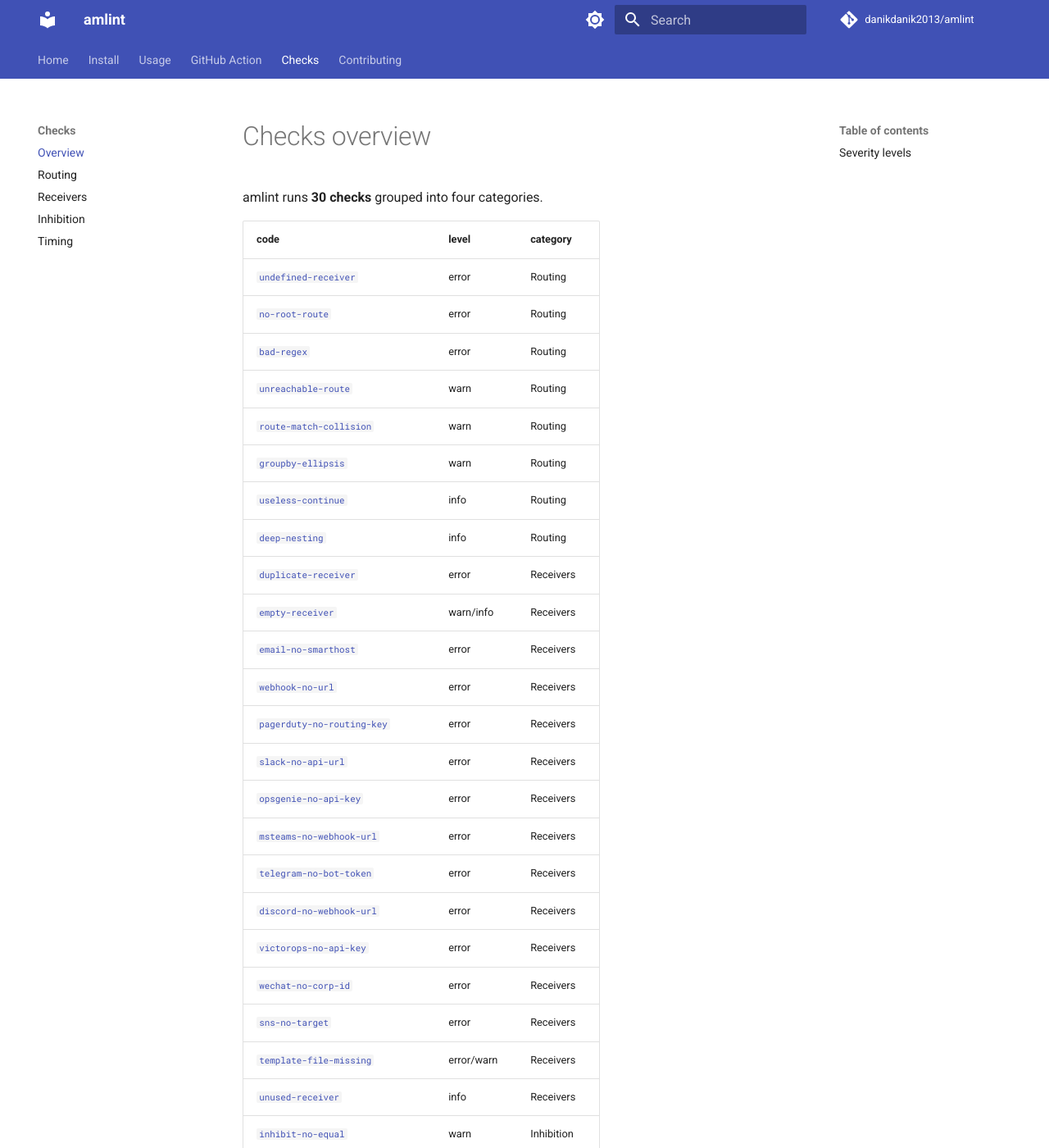
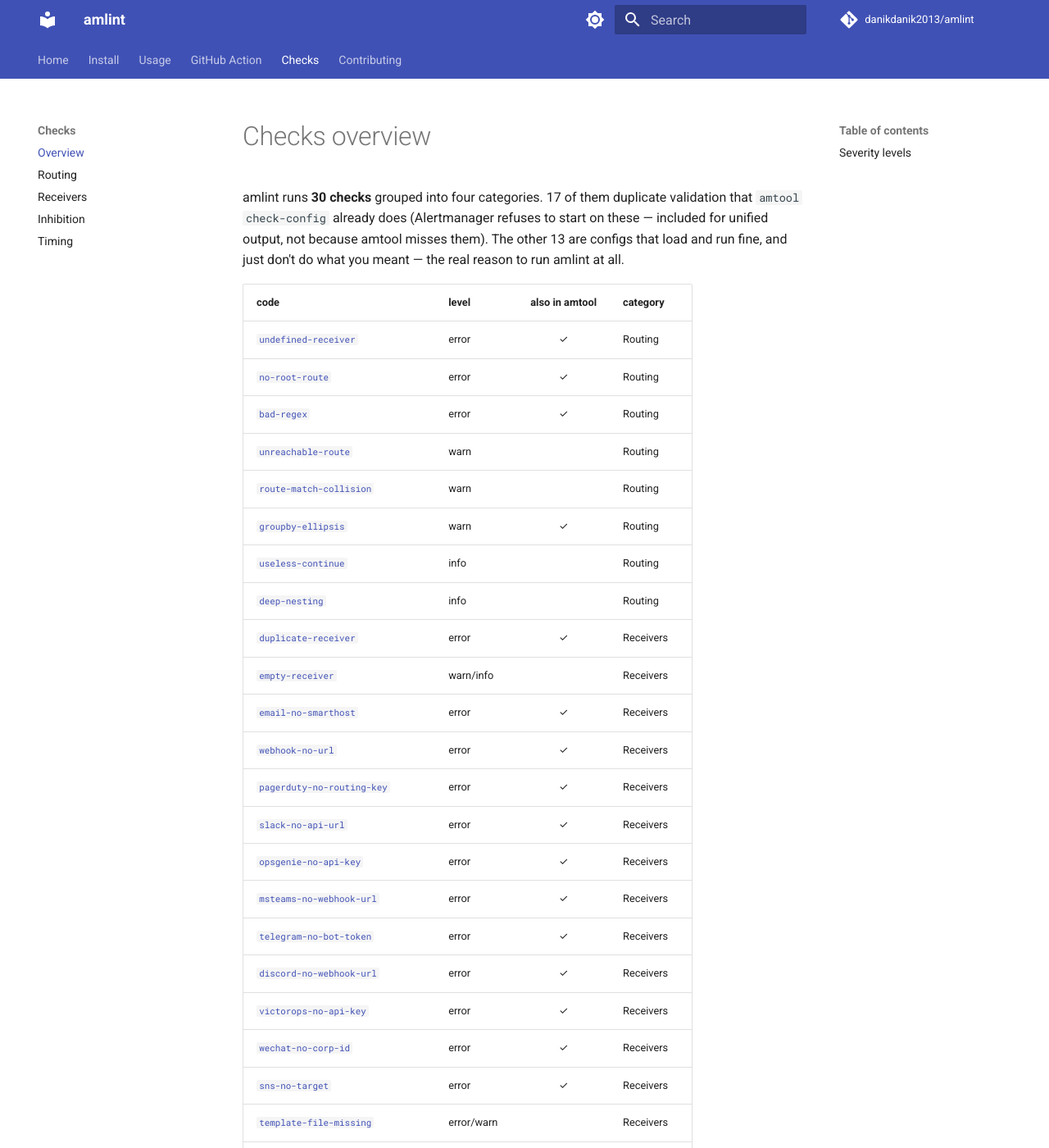
Before and after one commit to danikdanik2013/amlint, an MkDocs documentation site: the page built from docs/checks/index.md, in a window 1280 px wide and 1400 px high. Shown: the whole window at 82% size. Built offline with MkDocs 1.6.1 and Material for MkDocs 9.7.7, drawn with Linux system fonts in a browser that asks for light colours; comment, search, counter and statistics services are not loaded; some of the changed text lies outside the part shown.

Commit message:
v0.2.1: correct amtool comparison, 17 of 30 checks are duplicates
Verified empirically against amtool v0.33.1 (real binary, not docs) that 17 of
amlint's 30 checks duplicate validation Alertmanager's own config loader already
performs: undefined-receiver, undefined-time-interval, bad-regex, groupby-ellipsis,
no-root-route, duplicate-receiver, and all 11 integration required-field checks
(email/webhook/pagerduty/slack/opsgenie/msteams/telegram/discord/victorops/wechat/sns).
Alertmanager refuses to start on every one of these — it does not silently misbehave,
contrary to what the README and docs previously implied.

- explains.py: new ALSO_CAUGHT_BY_AMTOOL set (17 codes); fixed 'why' text on 13
  checks that falsely claimed silent/partial failure instead of Alertmanager
  refusing to start
- cli.py: 'amlint list' gets an amtool column; 'amlint explain <code>' states
  for every check whether amtool also catches it
- README.md, docs/index.md: replaced the inaccurate 'amtool ❌ / amlint ✅'
  comparison table with a verified one; reframed the pitch around the 13 checks
  that are genuinely amtool-can't-do (unreachable routes, route collisions,
  inhibition logic, timing misconfig, unused/empty receivers)
- docs/checks/index.md: overview table annotated with the same amtool column,
  cross-checked programmatically against the 30 real check codes and the 17-item
  set — no manual-transcription errors
- 4 new tests (103 total) verifying the CLI surfaces this honestly

No functional/behavioral change to what amlint flags — this is a documentation
and messaging correction, plus a small CLI transparency feature.

```diff
--- a/docs/checks/index.md
+++ b/docs/checks/index.md
@@ -1,39 +1,45 @@
 # Checks overview
 
-amlint runs **30 checks** grouped into four categories.
+amlint runs **30 checks** grouped into four categories. 17 of them duplicate validation
+that `amtool check-config` already does (Alertmanager refuses to start on these — included
+for unified output, not because amtool misses them). The other 13 are configs that load
+and run fine, and just don't do what you meant — the real reason to run amlint at all.
 
-| code | level | category |
-|------|-------|----------|
-| [`undefined-receiver`](routing.md#undefined-receiver) | error | Routing |
-| [`no-root-route`](routing.md#no-root-route) | error | Routing |
-| [`bad-regex`](routing.md#bad-regex) | error | Routing |
-| [`unreachable-route`](routing.md#unreachable-route) | warn | Routing |
-| [`route-match-collision`](routing.md#route-match-collision) | warn | Routing |
-| [`groupby-ellipsis`](routing.md#groupby-ellipsis) | warn | Routing |
-| [`useless-continue`](routing.md#useless-continue) | info | Routing |
-| [`deep-nesting`](routing.md#deep-nesting) | info | Routing |
-| [`duplicate-receiver`](receivers.md#duplicate-receiver) | error | Receivers |
-| [`empty-receiver`](receivers.md#empty-receiver) | warn/info | Receivers |
-| [`email-no-smarthost`](receivers.md#email-no-smarthost) | error | Receivers |
-| [`webhook-no-url`](receivers.md#webhook-no-url) | error | Receivers |
-| [`pagerduty-no-routing-key`](receivers.md#pagerduty-no-routing-key) | error | Receivers |
-| [`slack-no-api-url`](receivers.md#slack-no-api-url) | error | Receivers |
-| [`opsgenie-no-api-key`](receivers.md#opsgenie-no-api-key) | error | Receivers |
-| [`msteams-no-webhook-url`](receivers.md#msteams-no-webhook-url) | error | Receivers |
-| [`telegram-no-bot-token`](receivers.md#telegram-no-bot-token) | error | Receivers |
-| [`discord-no-webhook-url`](receivers.md#discord-no-webhook-url) | error | Receivers |
-| [`victorops-no-api-key`](receivers.md#victorops-no-api-key) | error | Receivers |
-| [`wechat-no-corp-id`](receivers.md#wechat-no-corp-id) | error | Receivers |
-| [`sns-no-target`](receivers.md#sns-no-target) | error | Receivers |
-| [`template-file-missing`](receivers.md#template-file-missing) | error/warn | Receivers |
-| [`unused-receiver`](receivers.md#unused-receiver) | info | Receivers |
-| [`inhibit-no-equal`](inhibition.md#inhibit-no-equal) | warn | Inhibition |
-| [`circular-inhibition`](inhibition.md#circular-inhibition) | warn | Inhibition |
-| [`inhibit-same-match`](inhibition.md#inhibit-same-match) | info | Inhibition |
-| [`repeat-before-group`](timing.md#repeat-before-group) | warn | Timing |
-| [`wait-exceeds-interval`](timing.md#wait-exceeds-interval) | warn | Timing |
-| [`undefined-time-interval`](timing.md#undefined-time-interval) | error | Timing |
-| [`global-resolve-timeout-missing`](timing.md#global-resolve-timeout-missing) | info | Timing |
+| code | level | also in amtool | category |
+|------|-------|:---:|----------|
+| [`undefined-receiver`](routing.md#undefined-receiver) | error | ✓ | Routing |
+| [`no-root-route`](routing.md#no-root-route) | error | ✓ | Routing |
+| [`bad-regex`](routing.md#bad-regex) | error | ✓ | Routing |
+| [`unreachable-route`](routing.md#unreachable-route) | warn | | Routing |
+| [`route-match-collision`](routing.md#route-match-collision) | warn | | Routing |
+| [`groupby-ellipsis`](routing.md#groupby-ellipsis) | warn | ✓ | Routing |
+| [`useless-continue`](routing.md#useless-continue) | info | | Routing |
+| [`deep-nesting`](routing.md#deep-nesting) | info | | Routing |
+| [`duplicate-receiver`](receivers.md#duplicate-receiver) | error | ✓ | Receivers |
+| [`empty-receiver`](receivers.md#empty-receiver) | warn/info | | Receivers |
+| [`email-no-smarthost`](receivers.md#email-no-smarthost) | error | ✓ | Receivers |
+| [`webhook-no-url`](receivers.md#webhook-no-url) | error | ✓ | Receivers |
+| [`pagerduty-no-routing-key`](receivers.md#pagerduty-no-routing-key) | error | ✓ | Receivers |
+| [`slack-no-api-url`](receivers.md#slack-no-api-url) | error | ✓ | Receivers |
+| [`opsgenie-no-api-key`](receivers.md#opsgenie-no-api-key) | error | ✓ | Receivers |
+| [`msteams-no-webhook-url`](receivers.md#msteams-no-webhook-url) | error | ✓ | Receivers |
+| [`telegram-no-bot-token`](receivers.md#telegram-no-bot-token) | error | ✓ | Receivers |
+| [`discord-no-webhook-url`](receivers.md#discord-no-webhook-url) | error | ✓ | Receivers |
+| [`victorops-no-api-key`](receivers.md#victorops-no-api-key) | error | ✓ | Receivers |
+| [`wechat-no-corp-id`](receivers.md#wechat-no-corp-id) | error | ✓ | Receivers |
+| [`sns-no-target`](receivers.md#sns-no-target) | error | ✓ | Receivers |
+| [`template-file-missing`](receivers.md#template-file-missing) | error/warn | | Receivers |
+| [`unused-receiver`](receivers.md#unused-receiver) | info | | Receivers |
+| [`inhibit-no-equal`](inhibition.md#inhibit-no-equal) | warn | | Inhibition |
+| [`circular-inhibition`](inhibition.md#circular-inhibition) | warn | | Inhibition |
+| [`inhibit-same-match`](inhibition.md#inhibit-same-match) | info | | Inhibition |
+| [`repeat-before-group`](timing.md#repeat-before-group) | warn | | Timing |
+| [`wait-exceeds-interval`](timing.md#wait-exceeds-interval) | warn | | Timing |
+| [`undefined-time-interval`](timing.md#undefined-time-interval) | error | ✓ | Timing |
+| [`global-resolve-timeout-missing`](timing.md#global-resolve-timeout-missing) | info | | Timing |
+
+Same info from the CLI: `amlint list` shows the same column; `amlint explain <code>` says
+it for any individual check.
 
 ## Severity levels
 
--- a/pyproject.toml
+++ b/pyproject.toml
@@ -1,6 +1,6 @@
 [project]
 name = "amlint"
-version = "0.2.0"
+version = "0.2.1"
 description = "Semantic linter for Prometheus Alertmanager configs"
 readme = "README.md"
 requires-python = ">=3.9"
```
Also changed, not shown: CHANGELOG.md (+18 -0 lines), README.md (+16 -12 lines), docs/index.md (+21 -11 lines), test_linter.py (+29 -0 lines), 2 other files.
